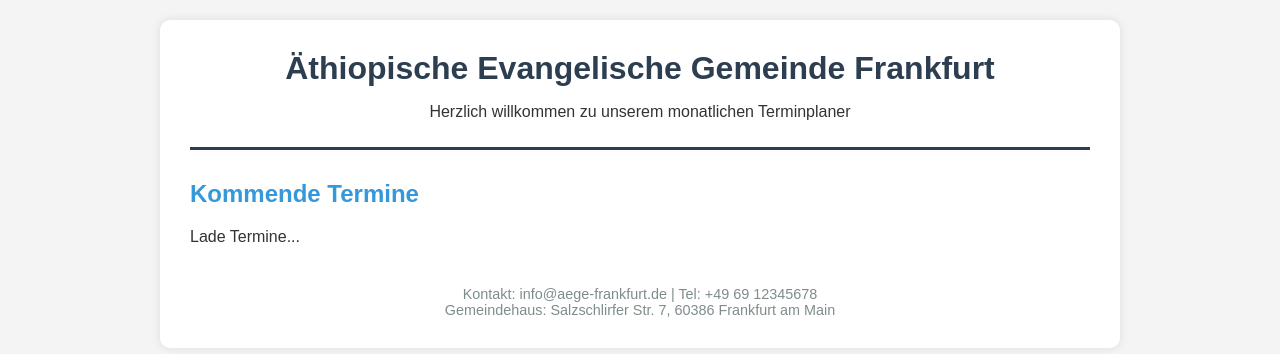
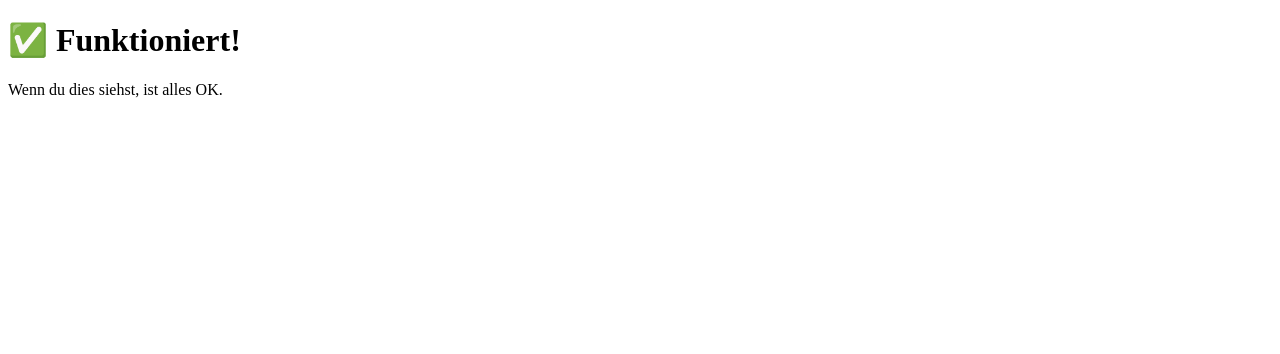
Before and after one commit to OliFeysa/meinprojekt, a plain HTML site: page index.html in a window 1280 px wide. Drawn offline with Linux system fonts and the light colour scheme; no server answers.

Commit message:
Update index.html

```diff
--- a/index.html
+++ b/index.html
@@ -1,128 +1,10 @@
 <!DOCTYPE html>
-<html lang="de">
+<html>
 <head>
-  <meta charset="UTF-8" />
-  <meta name="viewport" content="width=device-width, initial-scale=1.0"/>
-  <title>Terminplaner – Äthiopische Evangelische Gemeinde Frankfurt</title>
-
-  <!-- Firebase SDK (Modular) -->
-  <script type="module">
-    import { initializeApp } from "https://www.gstatic.com/firebasejs/10.12.2/firebase-app.js";
-    import { getFirestore, collection, getDocs } from "https://www.gstatic.com/firebasejs/10.12.2/firebase-firestore.js";
-
-    // Firebase-Konfiguration – ersetze mit deinen Daten!
-    const firebaseConfig = {
-       apiKey: "AIzaSyCTkmsRewuqgdSCtAGqc2GOSF3dsdO0Dy4",
-  authDomain: "kirche-termin.firebaseapp.com",
-  projectId: "kirche-termin",
-  storageBucket: "kirche-termin.firebasestorage.app",
-  messagingSenderId: "804607888811",
-  appId: "1:804607888811:web:adc935587685abb1ed56ee",
-  measurementId: "G-5M5XQ9HHPN"
-    };
-
-    // Firebase initialisieren
-    const app = initializeApp(firebaseConfig);
-    const db = getFirestore(app);
-
-    // Termine aus Firestore laden
-    async function loadEvents() {
-      const eventsContainer = document.getElementById("events-container");
-      eventsContainer.innerHTML = "<p>Lade Termine...</p>";
-
-      try {
-        const querySnapshot = await getDocs(collection(db, "events"));
-        eventsContainer.innerHTML = "";
-
-        if (querySnapshot.empty) {
-          eventsContainer.innerHTML = "<p>Keine Termine vorhanden.</p>";
-          return;
-        }
-
-        querySnapshot.forEach((doc) => {
-          const data = doc.data();
-          const eventDiv = document.createElement("div");
-          eventDiv.className = "event-item";
-          eventDiv.innerHTML = `
-            <strong>${data.date} – ${data.title}</strong><br>
-            ${data.description} – ${data.time} Uhr – ${data.location}
-          `;
-          eventsContainer.appendChild(eventDiv);
-        });
-      } catch (error) {
-        console.error("Fehler beim Laden der Termine:", error);
-        eventsContainer.innerHTML = "<p>Fehler beim Laden der Termine.</p>";
-      }
-    }
-
-    // Automatisch laden, wenn Seite fertig ist
-    window.addEventListener("DOMContentLoaded", loadEvents);
-  </script>
-
-  <style>
-    body {
-      font-family: 'Arial', sans-serif;
-      background-color: #f4f4f4;
-      color: #333;
-      margin: 0;
-      padding: 20px;
-    }
-    .container {
-      max-width: 900px;
-      margin: auto;
-      background: white;
-      padding: 30px;
-      border-radius: 10px;
-      box-shadow: 0 0 10px rgba(0,0,0,0.1);
-    }
-    header {
-      text-align: center;
-      margin-bottom: 30px;
-      border-bottom: 3px solid #2c3e50;
-      padding-bottom: 10px;
-    }
-    h1 {
-      color: #2c3e50;
-      margin: 0;
-    }
-    h2 {
-      color: #3498db;
-    }
-    .event-item {
-      background: #f9f9f9;
-      padding: 15px;
-      margin-bottom: 12px;
-      border-left: 4px solid #3498db;
-      border-radius: 0 5px 5px 0;
-    }
-    footer {
-      text-align: center;
-      margin-top: 40px;
-      color: #7f8c8d;
-      font-size: 0.9em;
-    }
-  </style>
+  <title>Test</title>
 </head>
 <body>
-
-  <div class="container">
-    <header>
-      <h1>Äthiopische Evangelische Gemeinde Frankfurt</h1>
-      <p>Herzlich willkommen zu unserem monatlichen Terminplaner</p>
-    </header>
-
-    <h2>Kommende Termine</h2>
-    <div id="events-container">
-      <!-- Termine werden hier automatisch geladen -->
-    </div>
-
-    <footer>
-      Kontakt: info@aege-frankfurt.de | Tel: +49 69 12345678<br>
-      Gemeindehaus: Salzschlirfer Str. 7, 60386 Frankfurt am Main
-
-
-    </footer>
-  </div>
-
+  <h1>✅ Funktioniert!</h1>
+  <p>Wenn du dies siehst, ist alles OK.</p>
 </body>
 </html>
```
